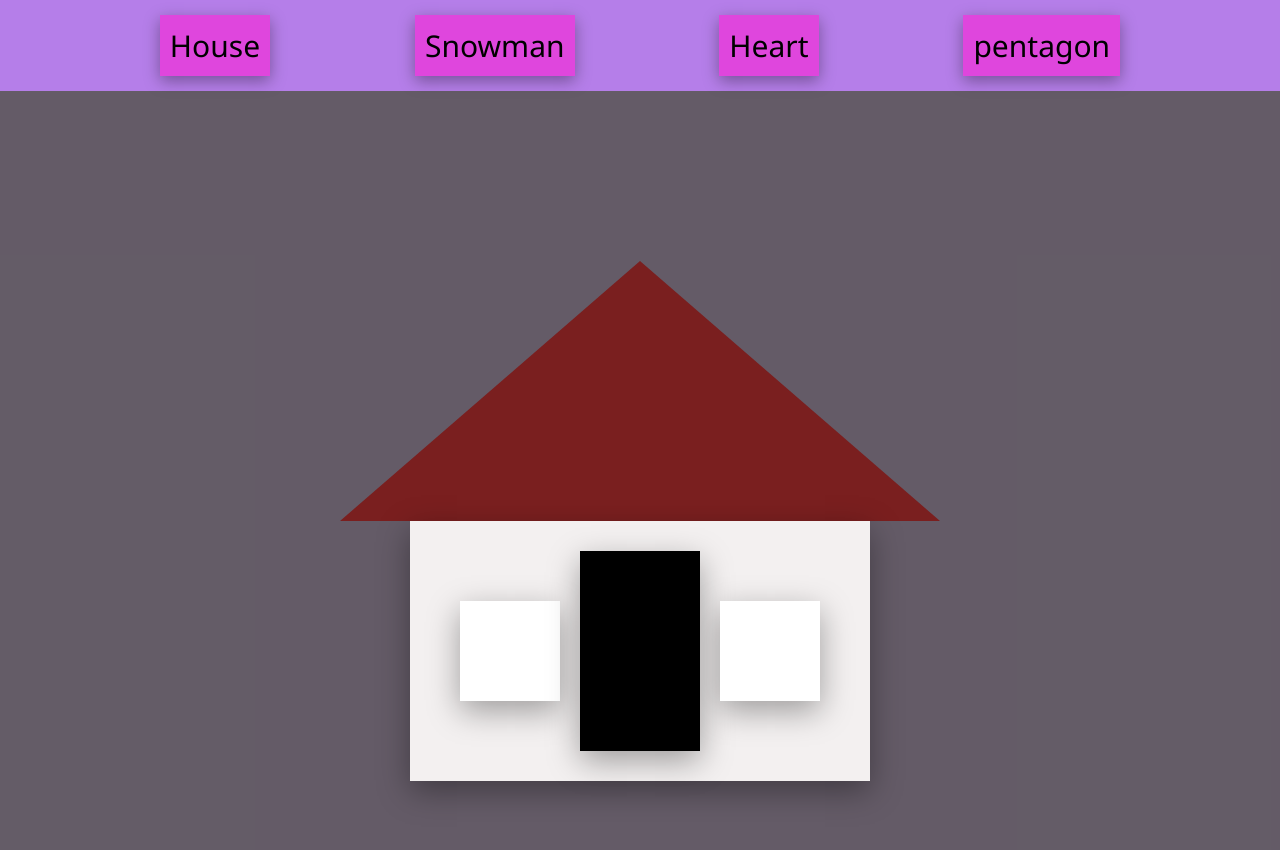
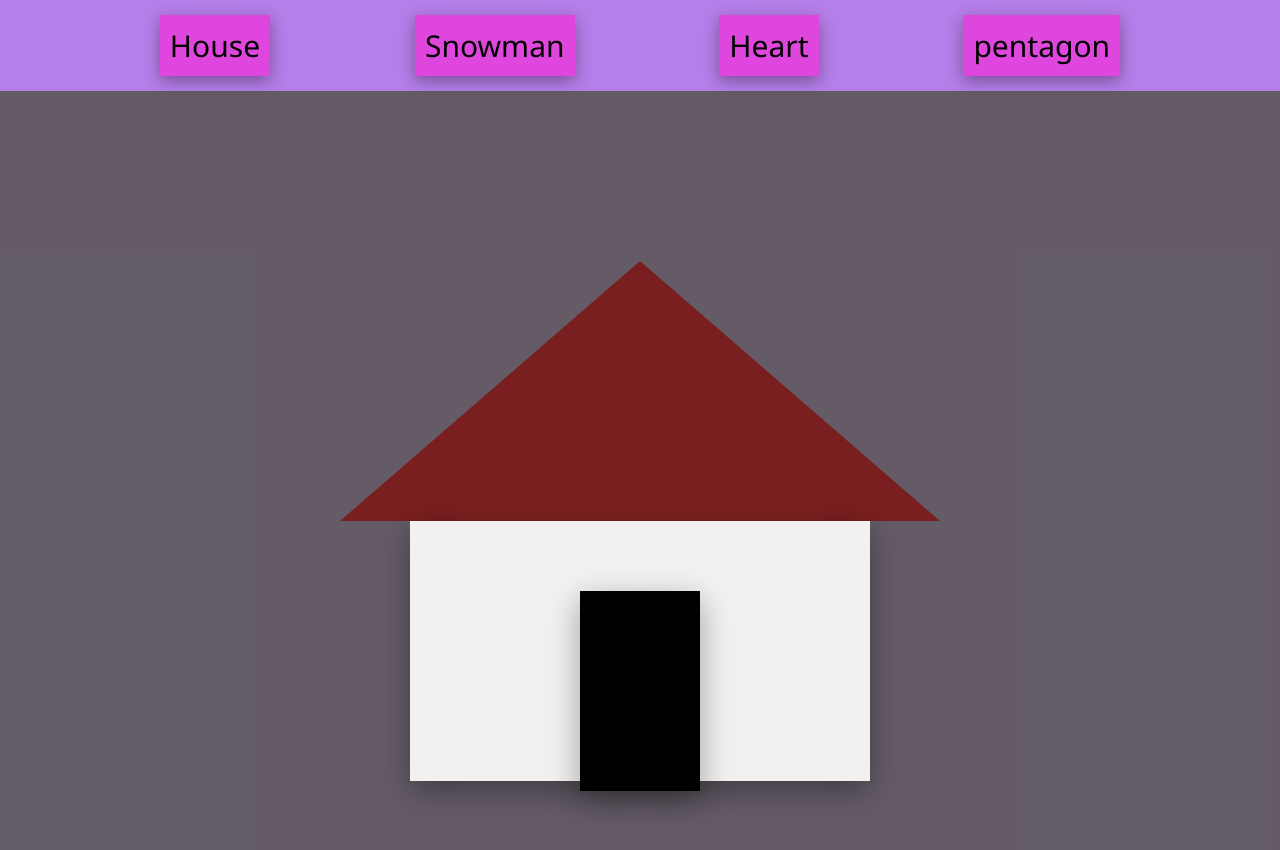
Before and after one commit to amin511/html-css-challenge, a plain HTML site: page index.html in a window 1280 px wide. Shown: the top 850 px of the page. Drawn offline with Linux system fonts and the light colour scheme.

Commit message:
Update style.css

```diff
--- a/style.css
+++ b/style.css
@@ -73,6 +73,8 @@ nav a{
 }
 
 .window{
+    position:relative;
+    top : 10px
     width: 50px;
     height: 50px;
     background-color: white;
@@ -80,6 +82,7 @@ nav a{
 }
 
 .porte{
+    position: relative;
     top: 20px;
     height: 100px;
     width: 60px;
```
